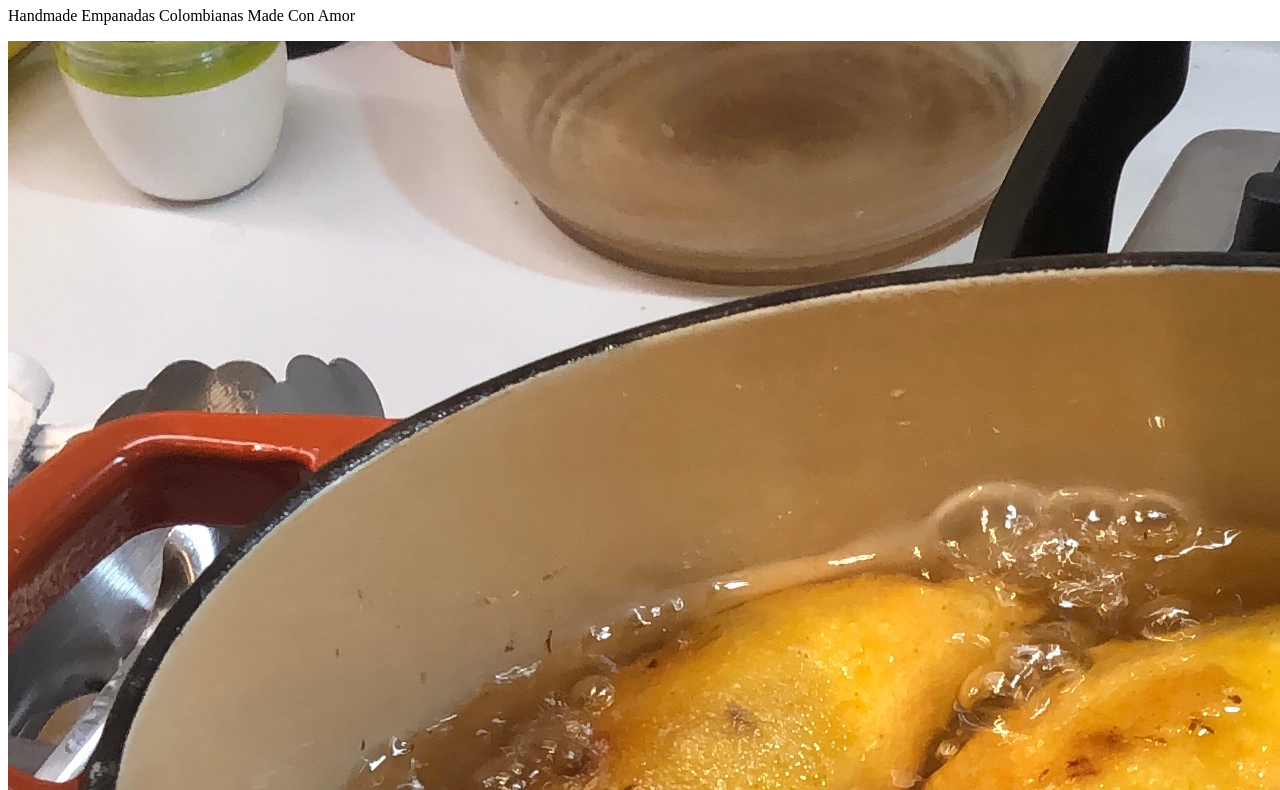
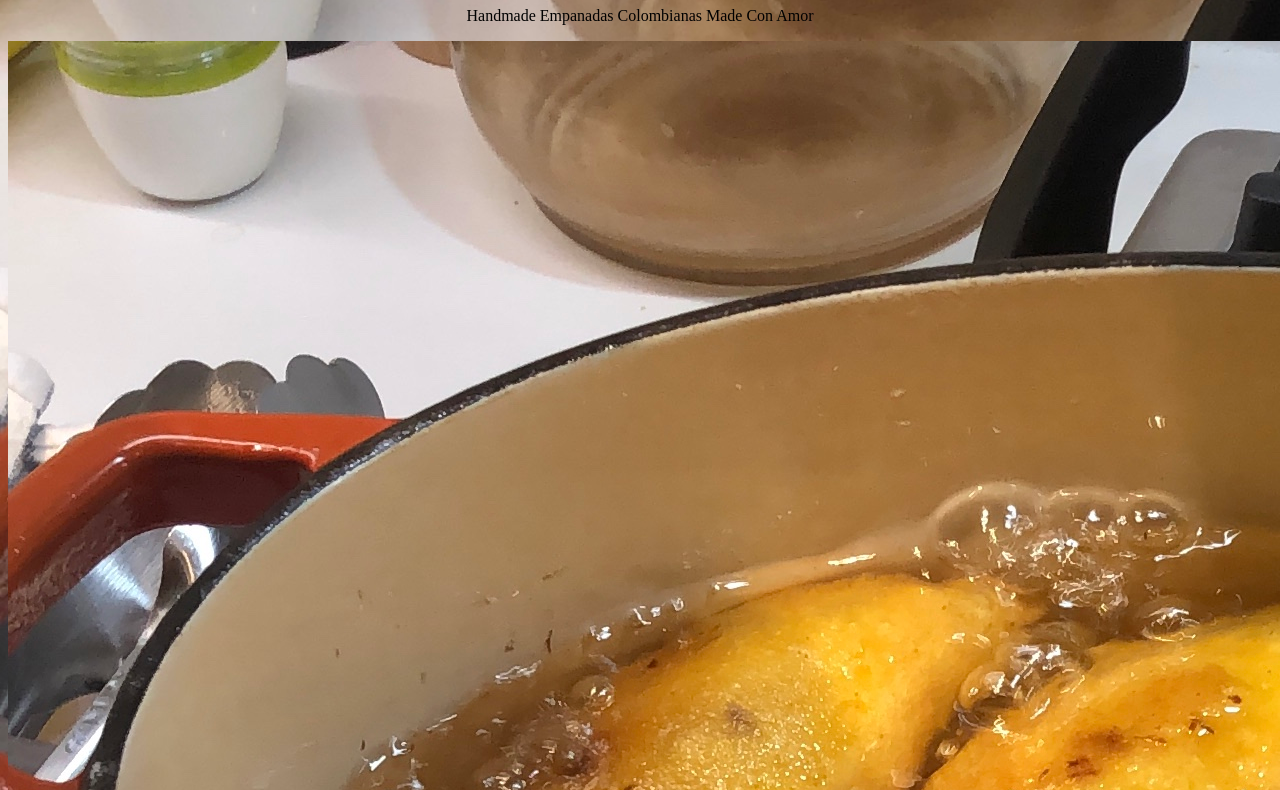
Before and after one commit to caljohnsonbk/caljohnsonbk.github.io, a plain HTML site: page unit_3/index.html in a window 1280 px wide. Shown: the part 99-889 px from the top of the page. Drawn offline with Linux system fonts and the light colour scheme; files that its build step writes are made by us from their sources.

Commit message:
css addition
background css

```diff
--- /dev/null
+++ b/unit_3/css/style.css
@@ -0,0 +1,5 @@
+body{
+	text-align: center;
+	background: url("images/empanadita.jpg");
+	background-size: cover;
+}
--- a/unit_3/index.html
+++ b/unit_3/index.html
@@ -2,13 +2,23 @@
 <html>
 <head>
 	<title>"Empanadas Laverde-Johnson</title>
+	<link rel="stylesheet" type="text/css" href="style.css">
 </head>
 <body>
 <h1>Empanadas Laverde-Johnson</h1>
+
 <p id="slogan">Handmade Empanadas Colombianas Made Con Amor</p>
+
 <img src="images/empanadita.jpg" alt="frying empanadas">
-<p>"Founded in 2020 from our Williamsburg apartment, Empanadas Laverde-Johnson seeks to bring the best of Colombian standards to Brooklyn. We stick closely to the traditions and quality standards of our families' home kitchens and guarantee tasty, timely, and delightful platitos. You can expect empanadas, patacones, and aji on a daily basis but we'll keep the menu fresh with a wide range of specials.</p>
+
+<p>"Founded in 2020 from our Williamsburg apartment, Empanadas Laverde-Johnson seeks to bring the best of Colombian standards to Brooklyn.
+
+We stick closely to the traditions and quality standards of our families' home kitchens and guarantee tasty, timely, and delightful platitos.
+
+You can expect empanadas, patacones, and aji on a daily basis but we'll keep the menu fresh with a wide range of specials.</p>
+
 <p>Come Visit Us For:</p>
+
 <ul>
 	<li>Colombian snacks</li>
 	<li>Jugos</li>
@@ -16,6 +26,7 @@
 	<li>Rotating specials from Colombia and beyond</li>
 	<li>Ambiente and Community</li>
 </ul>
+
 <p> <a href="mailto:calmannjohnson@gmail.com">Contact Us</a></p>
 </body>
-</html>"
+</html>
```
